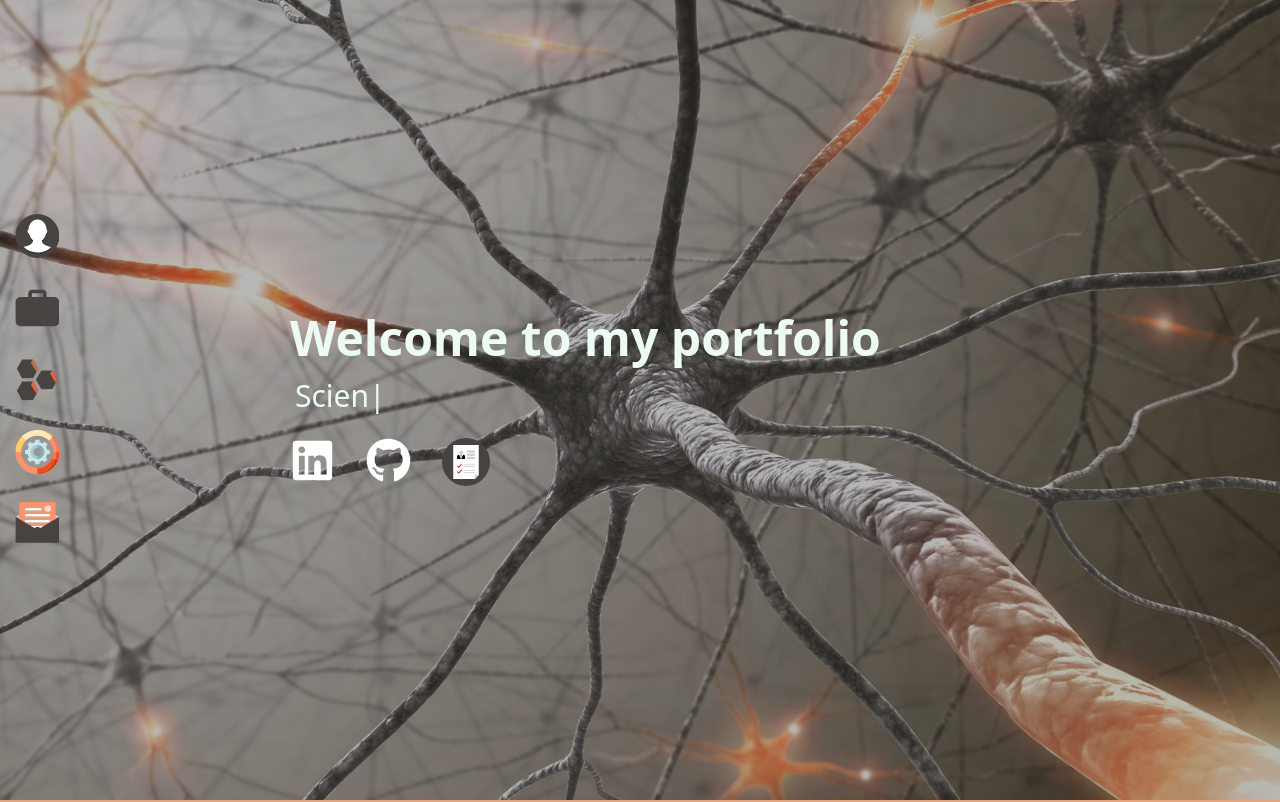
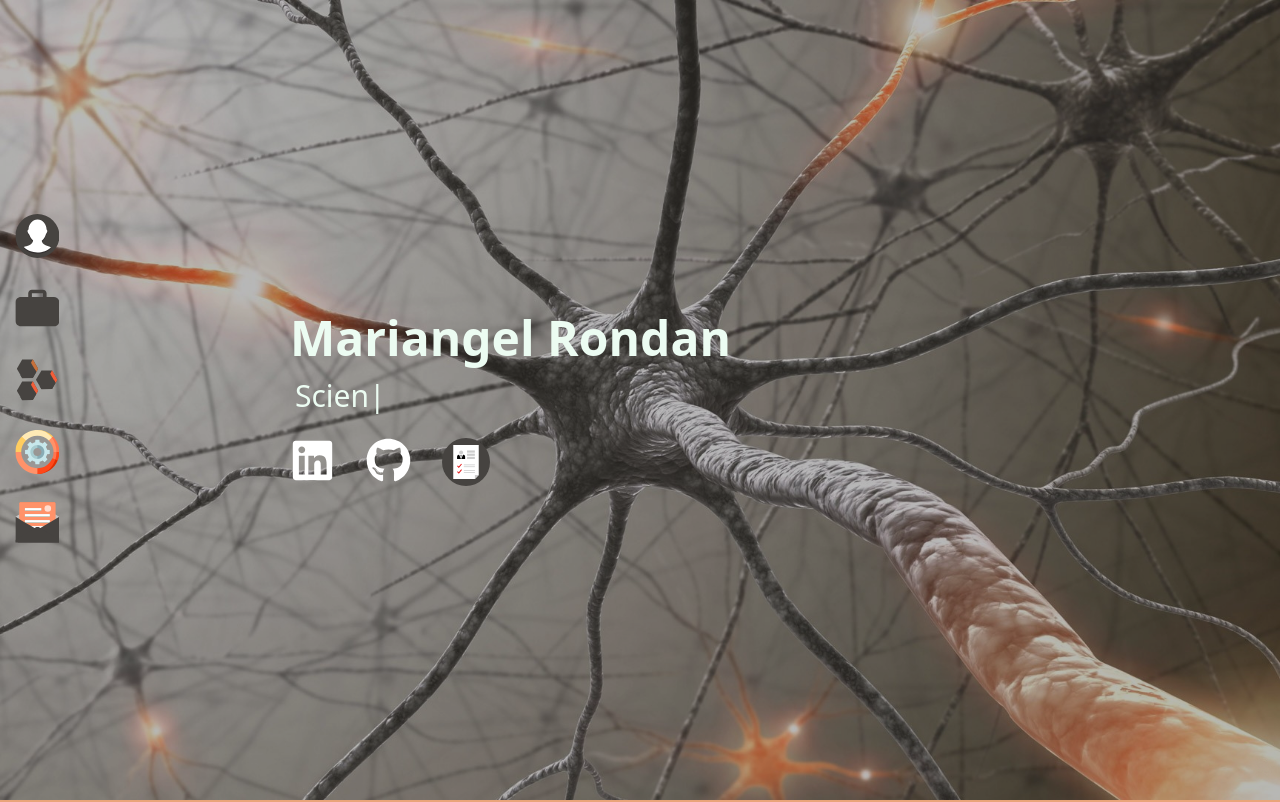
Before and after one commit to MariangelRondan/Portfolio_Mariangel_Rondan, a React (Vite) app: page / in a window 1280 px wide. Shown: the top 802 px of the page. Built offline with nearby package versions, Linux system fonts and the light colour scheme.

Commit message:
cambio de title

```diff
--- a/src/components/FirstView.jsx
+++ b/src/components/FirstView.jsx
@@ -14,7 +14,7 @@ function FirstView() {
             <img className='w-full h-screen object-cover  ' src={neuron1} />
             <div className='w-full  h-screen  top-0 left-0 absolute bg-[#00000048]'>
 <div className='max-w-[700px] m-auto h-full w-full flex flex-col justify-center lg:items-start items-center '>
-   <h1 className='sm:text-5xl text-4xl font-bold text-[#ecfcf2]'>Welcome to my portfolio</h1>
+   <h1 className='sm:text-5xl text-4xl font-bold text-[#ecfcf2]'>Mariangel Rondan</h1>
    <h2 className='flex sm:text-3xl text-2xl pt-4 text-[#ecfcf2]'> <TypeAnimation  sequence={[
     'FullStack Developer',
     1000,
```
